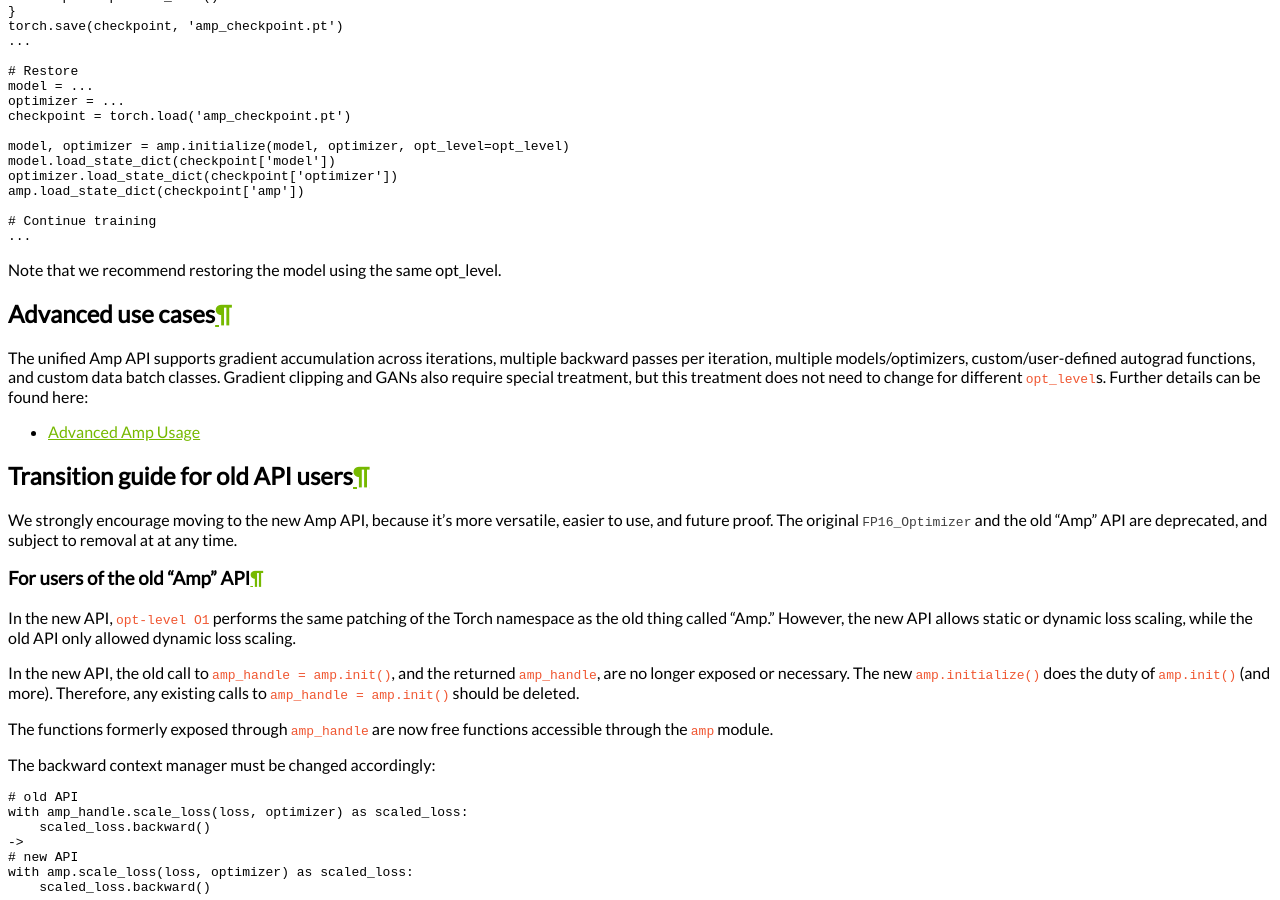
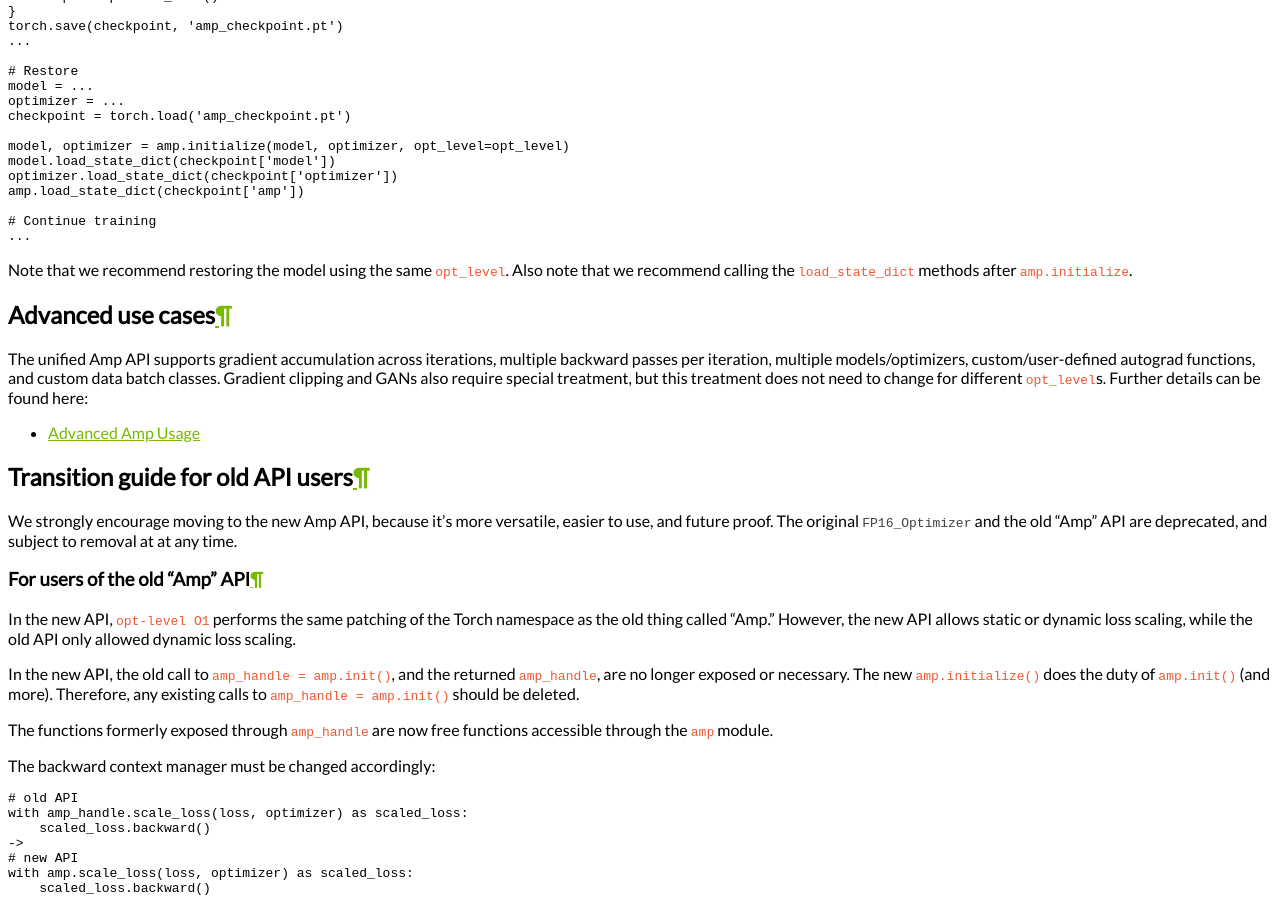
Before and after one commit to NVIDIA/apex, a Sphinx documentation site: the page built from docs/source/amp.rst, in a window 1280 px wide and 900 px high, scrolled down 4122 px. Built offline with Sphinx 7.4.7 and the Read the Docs theme 2.0.0, drawn with Linux system fonts in a browser that asks for light colours.

Commit message:
add review changes to doc

```diff
--- a/docs/source/amp.rst
+++ b/docs/source/amp.rst
@@ -213,7 +213,7 @@ In order to get bitwise accuracy, we recommend the following workflow::
         # Continue training
         ...
 
-Note that we recommend restoring the model using the same opt_level.
+Note that we recommend restoring the model using the same ``opt_level``. Also note that we recommend calling the ``load_state_dict`` methods after ``amp.initialize``.
 
 Advanced use cases
 ------------------
```
Also changed, not shown: README.md (+1 -1 lines).
